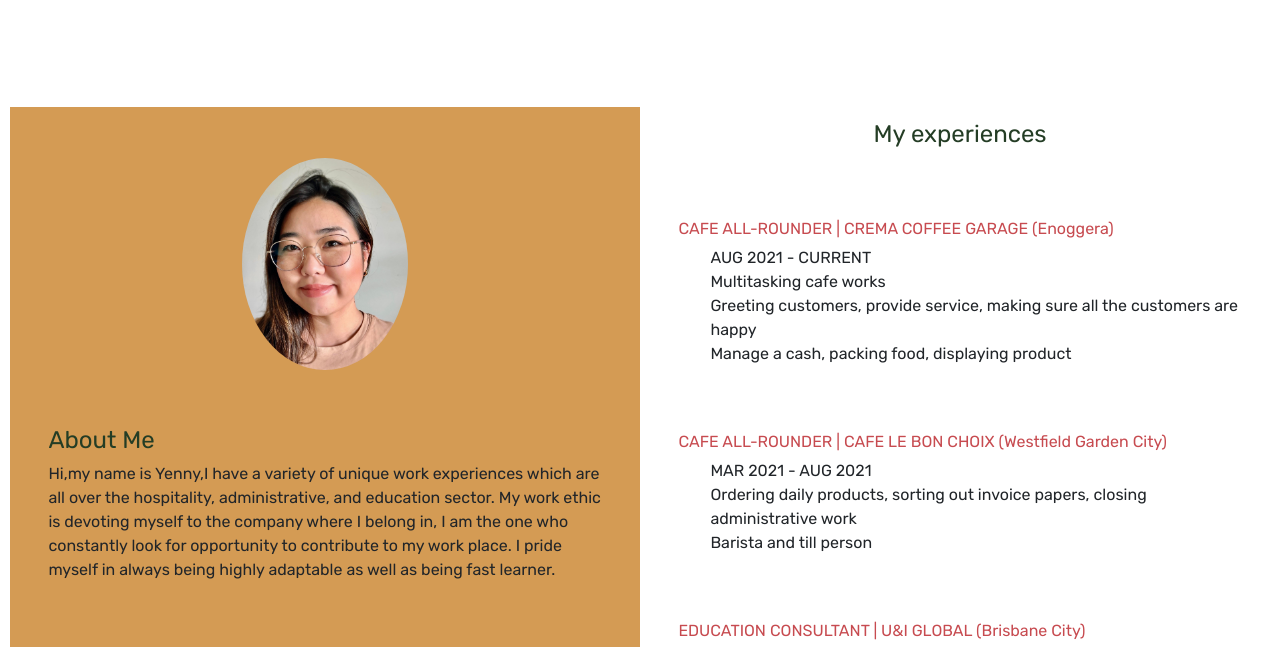
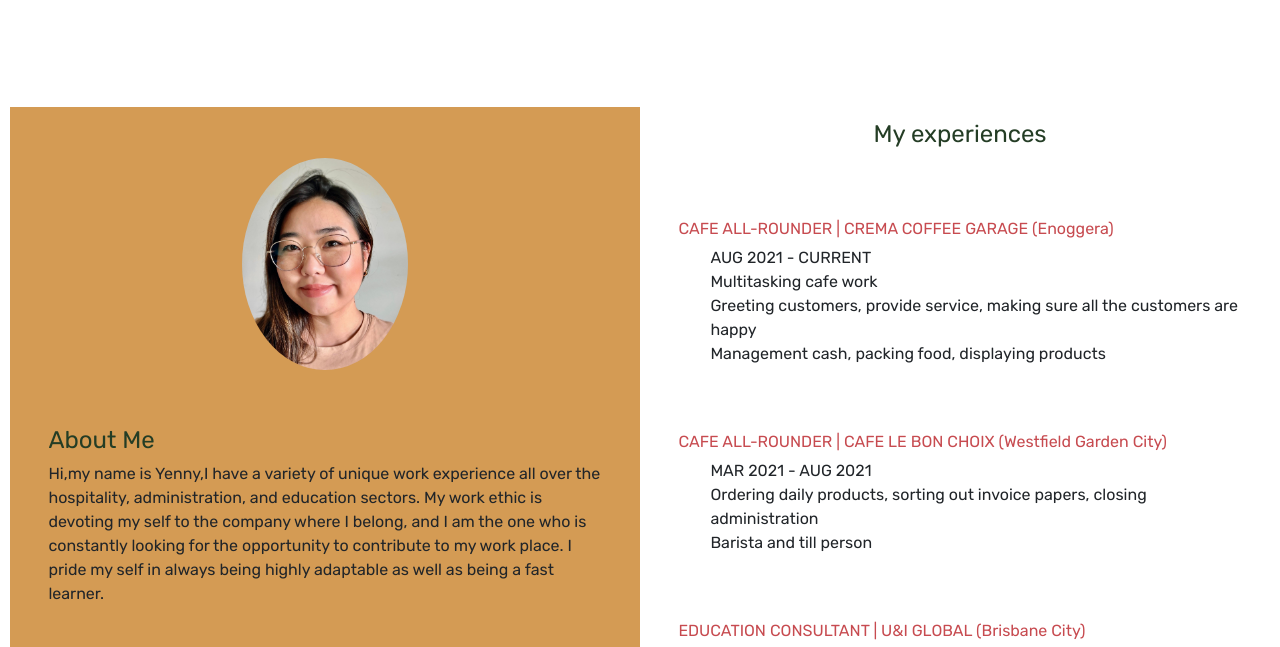
Before and after one commit to Yennychoi15/My-Resume, a plain HTML site: page index.html in a window 1280 px wide. Shown: the part 226-873 px from the top of the page. Drawn offline with nearby package versions, Linux system fonts and the light colour scheme.

Commit message:
correction made

```diff
--- a/index.html
+++ b/index.html
@@ -25,8 +25,9 @@
                 <img src="Image (1).jpg" class="profile">
                 <h4>About Me</h4>
                 <p>
-                    Hi,my name is Yenny,I have a variety of unique work experiences which are all over the hospitality, administrative, and education sector. My work ethic is devoting myself to the company where I belong in, I am the one who constantly look for opportunity
-                    to contribute to my work place. I pride myself in always being highly adaptable as well as being fast learner.
+                    Hi,my name is Yenny,I have a variety of unique work experience all over the hospitality, administration, and education sectors. My work ethic is devoting my self to the company where I belong, and I am the one who is constantly looking for the opportunity
+                    to contribute to my work place. I pride my self in always being highly adaptable as well as being a fast learner.
+
                 </p>
                 <br>
 
@@ -65,16 +66,16 @@
                 <h6>CAFE ALL-ROUNDER | CREMA COFFEE GARAGE (Enoggera)</h6>
                 <ul>
                     <li>AUG 2021 - CURRENT</li>
-                    <li>Multitasking cafe works</li>
+                    <li>Multitasking cafe work</li>
                     <li>Greeting customers, provide service, making sure all the customers are happy </li>
-                    <li>Manage a cash, packing food, displaying product </li>
+                    <li>Management cash, packing food, displaying products </li>
 
                 </ul>
                 <div class="line-breaker"></div>
                 <h6>CAFE ALL-ROUNDER | CAFE LE BON CHOIX (Westfield Garden City)</h6>
                 <ul>
                     <li>MAR 2021 - AUG 2021</li>
-                    <li>Ordering daily products, sorting out invoice papers, closing administrative work</li>
+                    <li>Ordering daily products, sorting out invoice papers, closing administration</li>
                     <li>Barista and till person</li>
 
                 </ul>
@@ -133,7 +134,7 @@
                 </h6>
                 <ul>
                     <li>DEC 2015 – JUN 2016</li>
-                    <li>Responded inquiries and provided a comfortable and pleasant experience for guests
+                    <li>Responded to inquiries and provided a comfortable and pleasant experience for guests
 
                     </li>
                     <li>Provided room cleaning service, made sure that cleanliness of public areas
```
